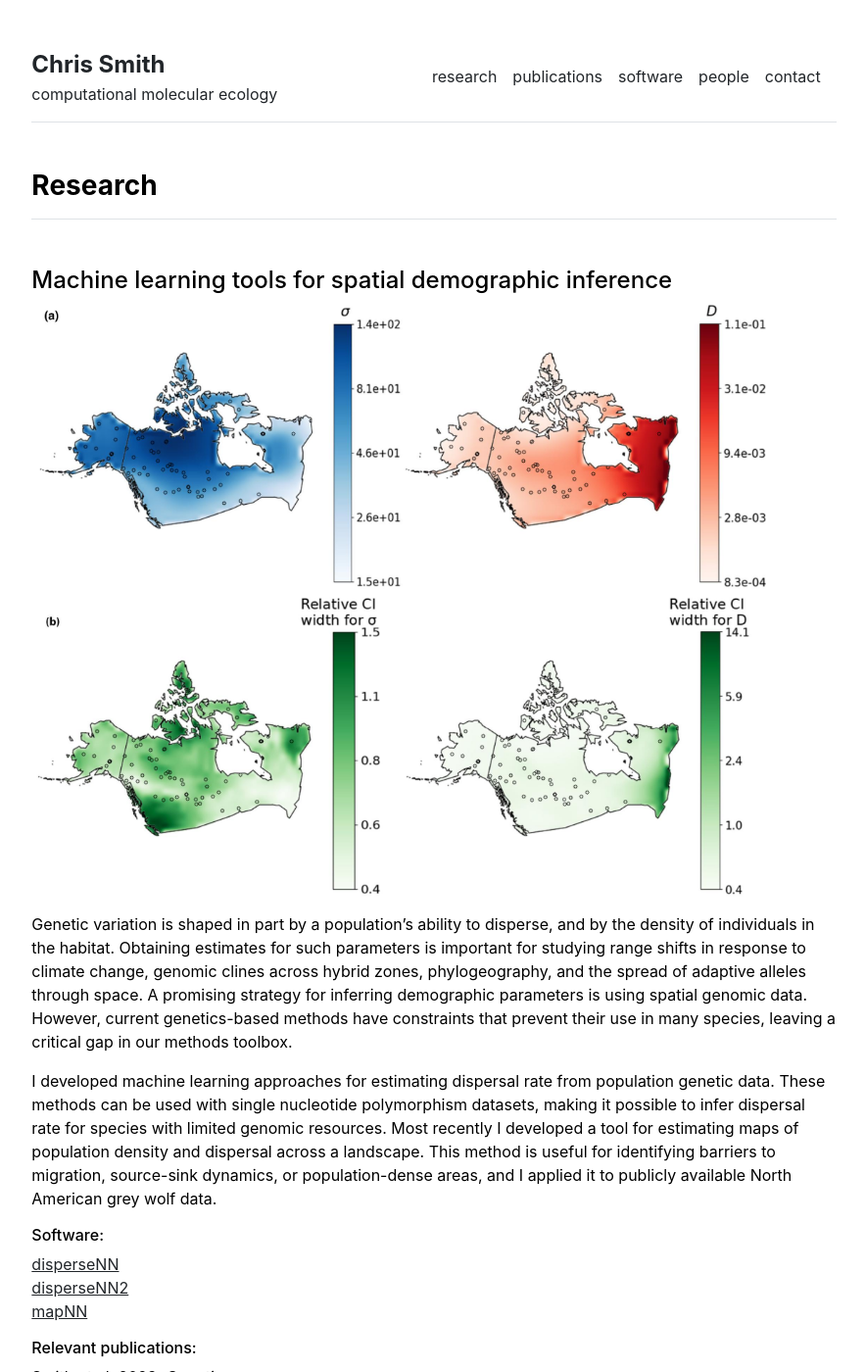
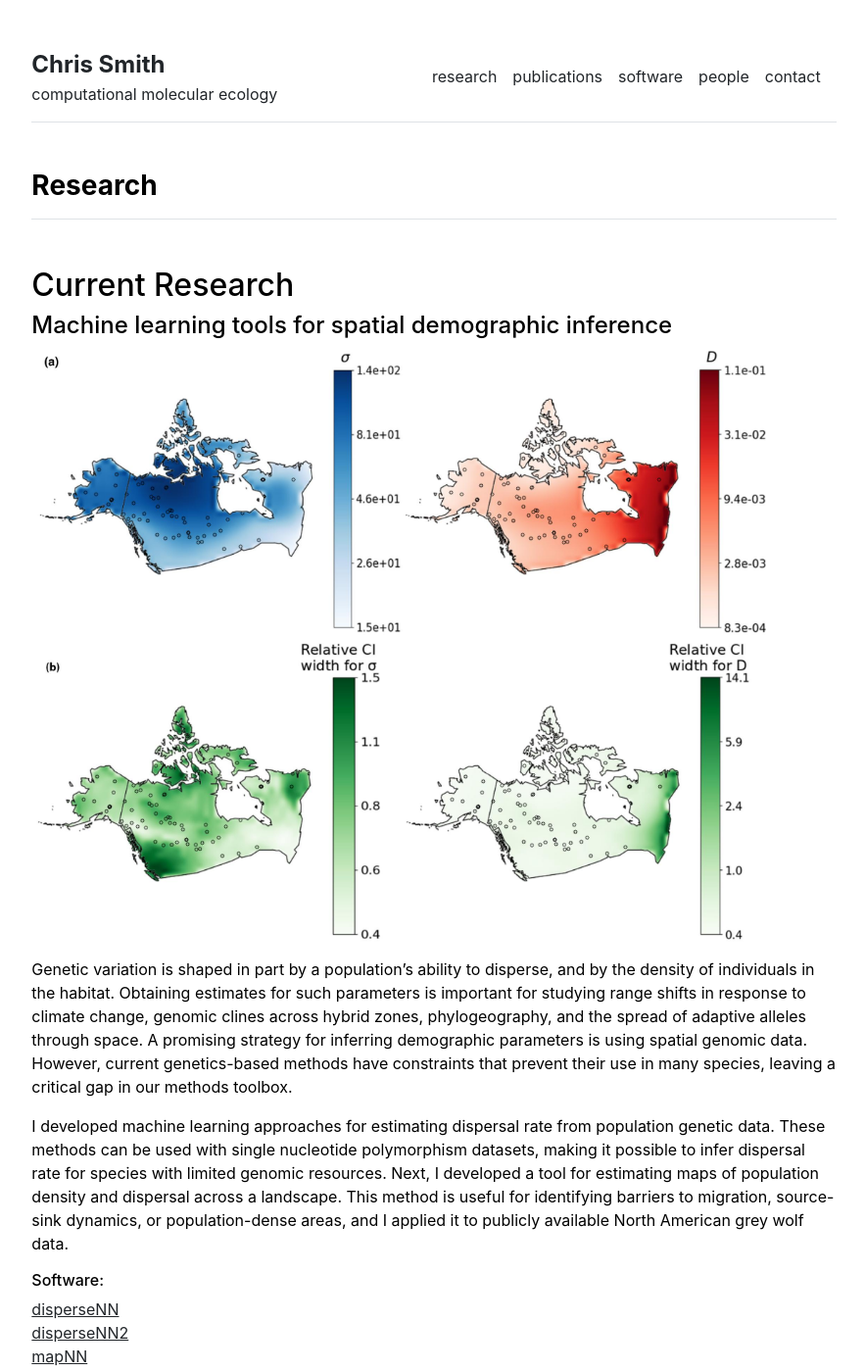
Before and after one commit to chriscrsmith/chriscrsmith.github.io, a Jekyll site: the page built from research.md, in a window 1280 px wide and 1400 px high. Shown: the whole window at 98% size, without its empty margins (197-1080 px from the left). Built offline with Jekyll 4.4.1, drawn with Linux system fonts in a browser that asks for light colours.

Commit message:
small change

```diff
--- a/research.md
+++ b/research.md
@@ -7,6 +7,7 @@ permalink: /research
 
 
 
+## Current Research
 
 #### Machine learning tools for spatial demographic inference
 
@@ -19,7 +20,7 @@ However, current genetics-based methods have constraints that prevent their use
 
 I developed machine learning approaches for estimating dispersal rate from population genetic data.
 These methods can be used with single nucleotide polymorphism datasets, making it possible to infer dispersal rate for species with limited genomic resources.
-Most recently I developed a tool for estimating maps of population density and dispersal across a landscape.
+Next, I developed a tool for estimating maps of population density and dispersal across a landscape.
 This method is useful for identifying barriers to migration, source-sink dynamics, or population-dense areas, and I applied it to publicly available North American grey wolf data.
 
 
```
